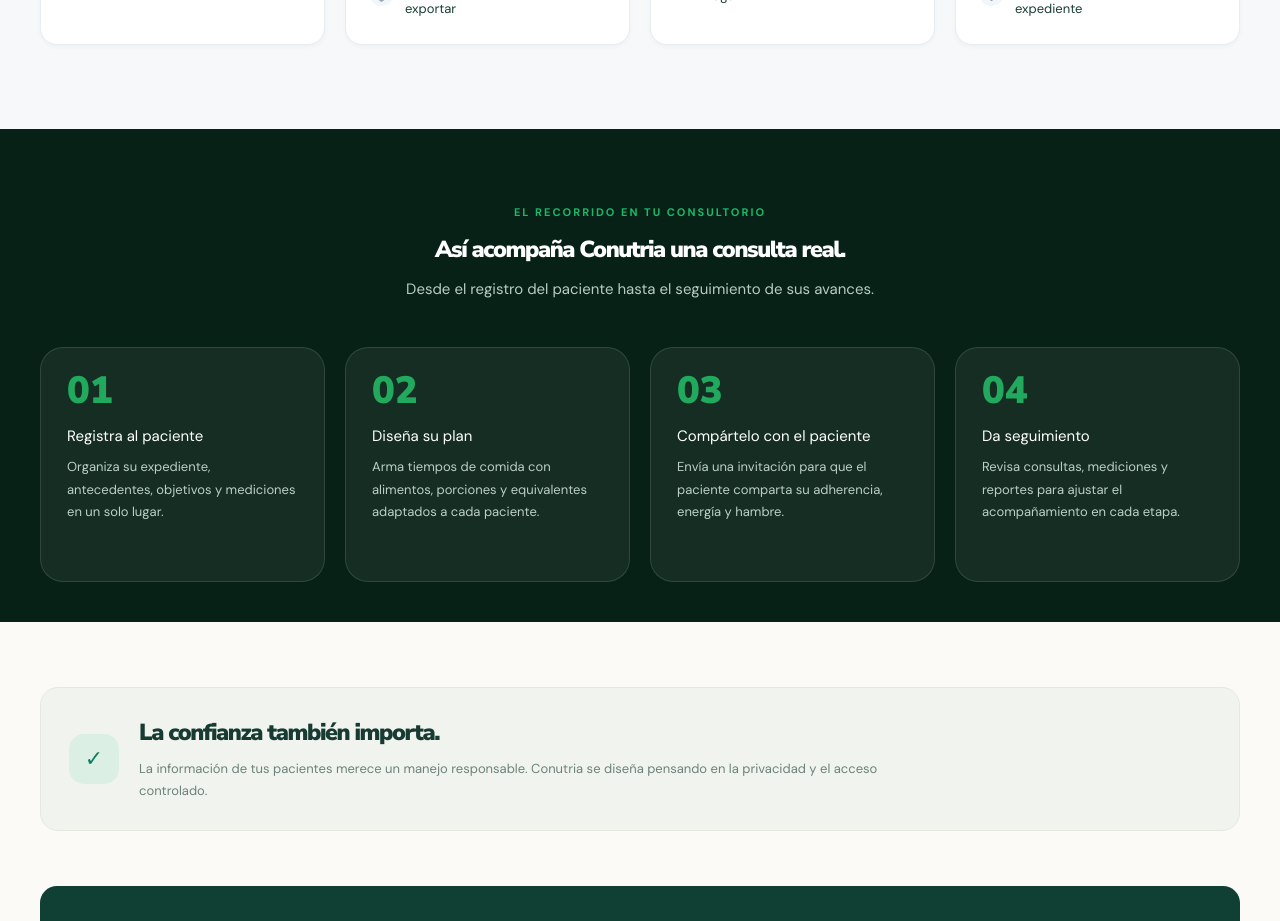
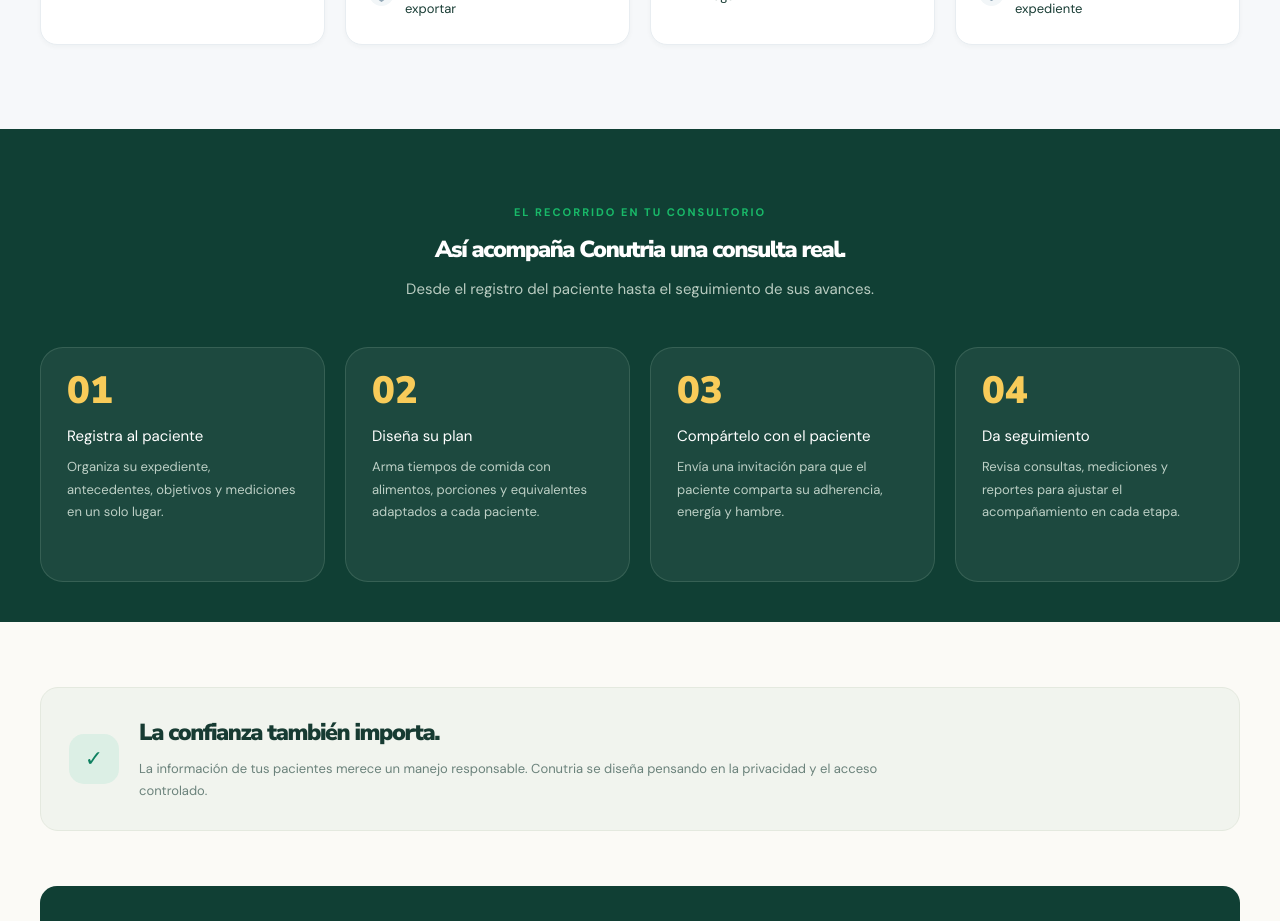
Before and after one commit to ivandg11/conutria, a React (Vite) app in the folder client/: page / in a window 1280 px wide. Shown: the part 1440-2361 px from the top of the page. Built offline with nearby package versions, Linux system fonts and the light colour scheme; no server answers.

Commit message:
update style

```diff
--- a/client/src/pages/LadingPage.css
+++ b/client/src/pages/LadingPage.css
@@ -675,7 +675,7 @@
 .nc-how {
   width: 100%;
   padding: 70px 0 40px;
-  background: #082116;
+  background: var(--nc-green);
 }
 
 .nc-how .nc-section-heading {
@@ -707,7 +707,7 @@
   margin: 0 0 15px;
   border-radius: 0;
   background: transparent;
-  color: #21a95d;
+  color: var(--nc-yellow);
   font-family: 'Nunito Sans', sans-serif;
   font-size: 38px;
   font-weight: 900;
```
